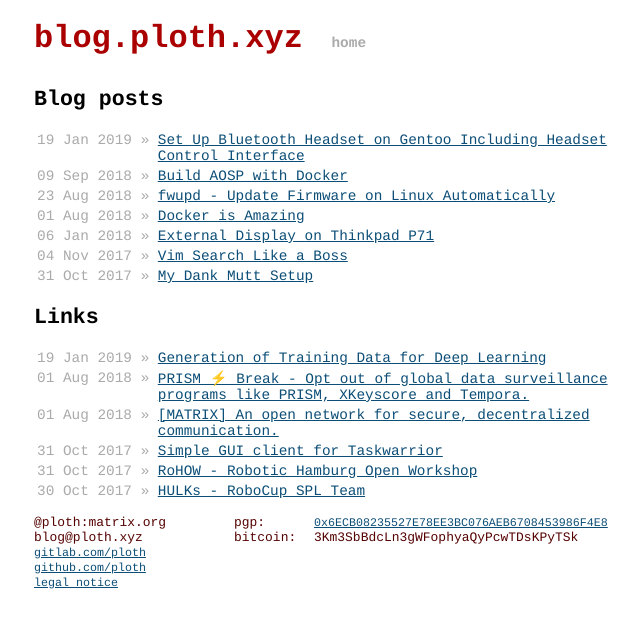
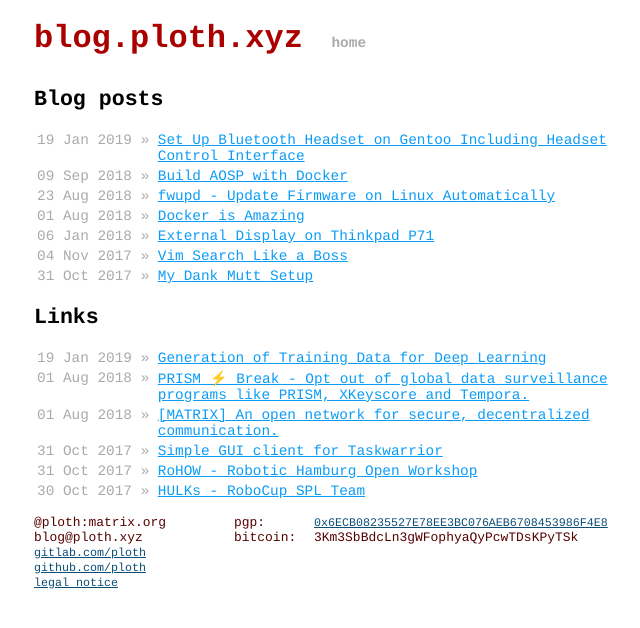
Before and after one commit to ploth/ploth.github.io, a Jekyll site: the page built from index.html, in a window 1280 px wide. Shown: the top 628 px of the page, without its empty margins (306-946 px from the left). Built offline with Jekyll 4.4.1, drawn with Linux system fonts in a browser that asks for light colours.

Commit message:
Make links a bit brighter

```diff
--- a/css/main.css
+++ b/css/main.css
@@ -16,7 +16,7 @@
 }
 
 a {
-    color: var(--cdarkblue);
+    color: var(--cblue);
 }
 
 a:hover {
@@ -24,7 +24,7 @@
 }
 
 a:visited {
-    color: var(--cdarkblue);
+    color: var(--cblue);
 }
 
 .content {
```
